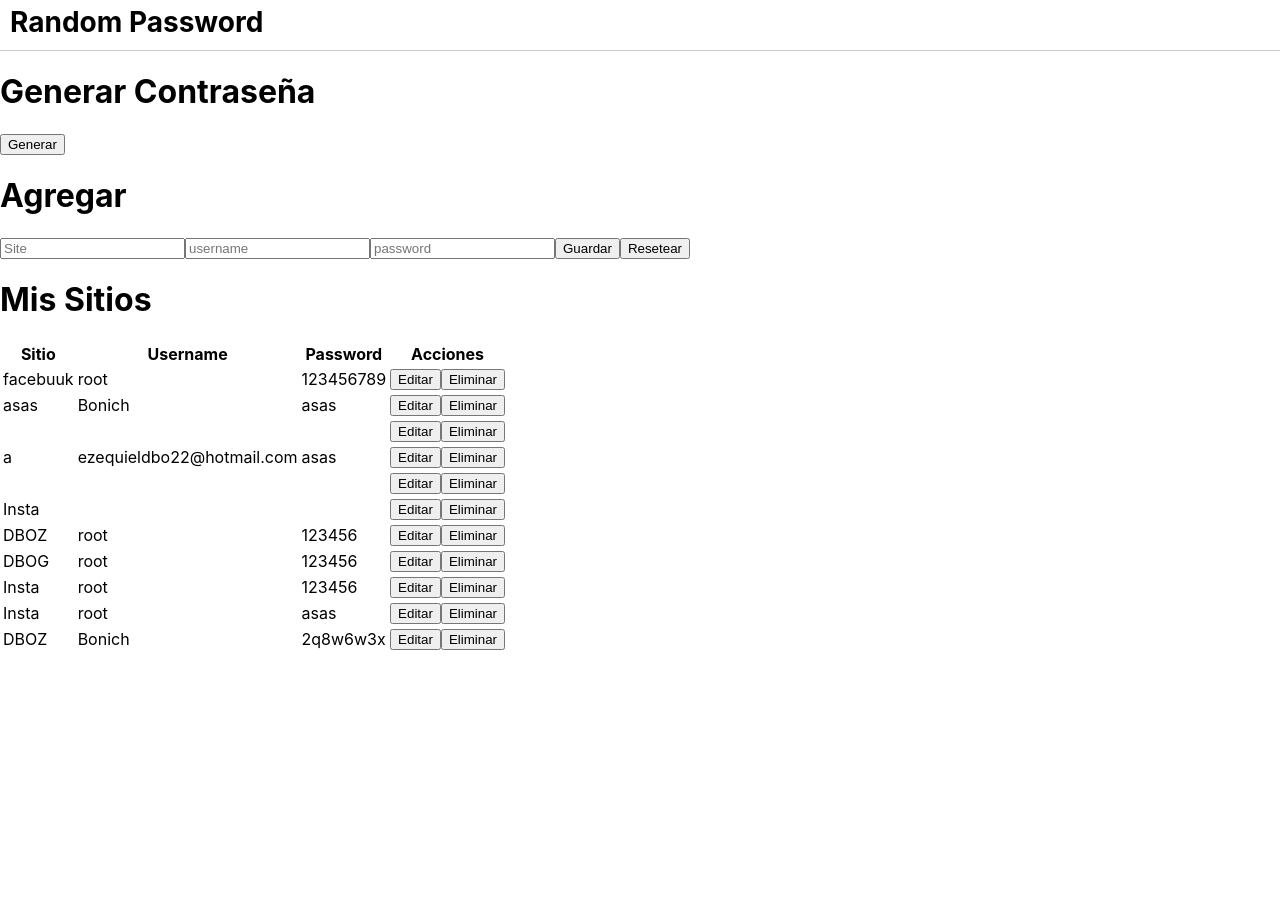
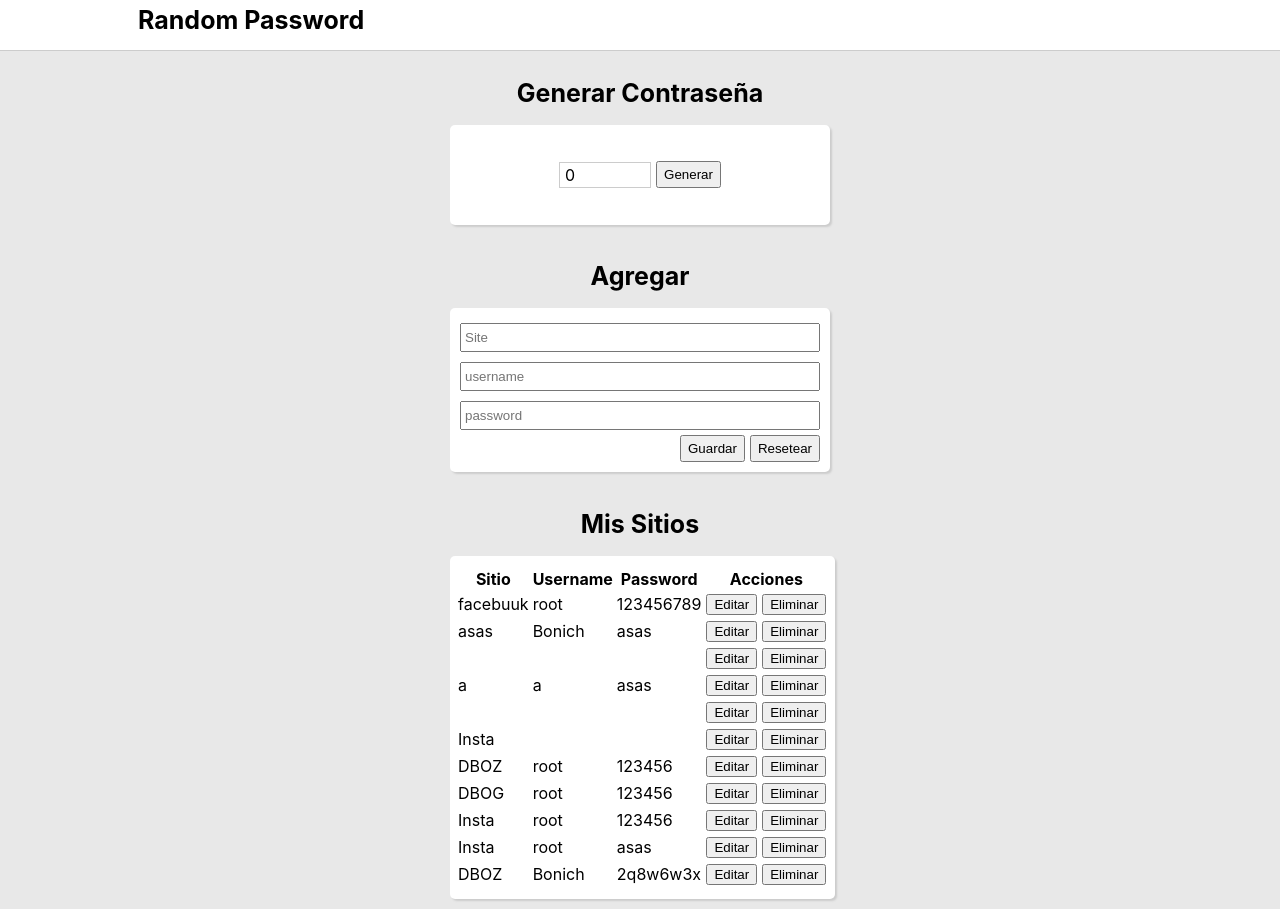
Before and after one commit to Boniich/RandomPassword, a React (Create React App) app: page / in a window 1280 px wide. Before the commit the page ends 800 px from the top, so only its background shows below. Built offline with nearby package versions, Linux system fonts and the light colour scheme; data requests are answered from the project's data file.

Commit message:
added css style

```diff
--- a/src/App.css
+++ b/src/App.css
@@ -1,12 +1,132 @@
 
-.nav{
-  background-color: var(--white);
+
+.conteiner{
+  width: 320px;
+  margin: 0 auto;
+}
+
+.padding {
+  padding: 10px 10px;
+}
+
+.titles {
+  font-size: 25px;
+  text-align: center;
+}
+
+.conteiner-nav{
+  background-color: #fff;
   border-bottom: 1px solid #ccc;
   height: 50px;
 }
 
 .nav h1{
   margin: 0 0;
-  font-size: 28px;
+  font-size: 25px;
   padding: 5px 10px;
 }
+
+.box-generator, .form, .table{
+  background-color: #fff;
+  border-radius: 5px;
+}
+
+.box-generator{
+
+  height: 100px;
+  display: flex;
+  justify-content: center;
+  align-items: center;
+  gap: 5px;
+  box-shadow: 2px 2px 2px #ccc;
+}
+
+.password-result{
+  width: 80px;
+  padding: 2px 5px;
+  border: 1px solid #ccc;
+  margin: 0 0;
+}
+
+.btn-generar{
+  height: 27px;
+}
+
+.form{
+  display: flex;
+  flex-direction: column;
+  box-shadow: 2px 2px 2px #ccc;
+  padding: 10px 10px;
+}
+
+.inputs{
+  padding: 5px 3px;
+  margin: 5px 0;
+}
+
+.section-form-btns{
+  display: flex;
+  justify-content: flex-end;
+  gap: 5px;
+}
+
+.form-btn{
+  height: 27px;
+}
+
+.table{
+  box-shadow: 2px 2px 2px #ccc;
+  padding: 10px 5px;
+  margin: 0 auto;
+}
+
+
+th, td{
+  font-size: 14px;
+}
+
+.table-btns{
+  display: flex;
+  flex-direction: column;
+  gap: 2px;
+}
+
+.conteiner-loader{
+  display: flex;
+  justify-content: center;
+}
+
+@media screen and (min-width: 400px) {
+
+  .conteiner{
+    width: 400px;
+  }
+
+  th, td{
+    font-size: 16px;
+  }
+
+  .table{
+    margin: 0 auto;
+  }
+
+  .table-btns{
+    padding: 2px 2px;
+    display: flex;
+    flex-direction: row;
+    gap: 5px;
+  }
+}
+
+@media screen and (min-width: 1024px) {
+  .conteiner-nav{
+    background-color: #fff;
+
+  }
+
+  .box-nav{
+    max-width: 1024px;
+    margin: 0 auto;
+  }
+
+}
--- a/src/App.js
+++ b/src/App.js
@@ -8,8 +8,10 @@ function App() {
     <div className="App">
       <header className="App-header">
         <Nav />
+        <div className="conteiner">
         <PasswordGenerator />
         <RandomPassword />
+        </div>
       </header>
     </div>
   );
--- a/src/api/db.json
+++ b/src/api/db.json
@@ -21,7 +21,7 @@
     {
       "id": 1632434389915,
       "site": "a",
-      "username": "ezequieldbo22@hotmail.com",
+      "username": "a",
       "password": "asas"
     },
     {
--- a/src/components/DataForm.js
+++ b/src/components/DataForm.js
@@ -59,14 +59,17 @@ const DataForm = ({createData,updateData,dataToEdit,setDataToEdit}) =>{
 
 
     return(
-        <div>
-            <h1>Agregar</h1>
-            <form onSubmit={handleSumit}>
-                <input type="text" name="site" placeholder="Site" onChange={handleChange} value={form.site}/>
-                <input type="text" name="username" placeholder="username" onChange={handleChange} value={form.username}/>
-                <input type="text" name="password" placeholder="password" onChange={handleChange} value={form.password}/>
-                <input type="submit" value="Guardar"/>
-                <input type="reset" value="Resetear" onClick={handleReset}/>
+        <div className="padding conteiner-form">
+            <h1 className="titles">{dataToEdit ? "Editar": "Agregar"}</h1>
+            <form className="form" onSubmit={handleSumit}>
+                <input className="inputs" type="text" name="site" placeholder="Site" onChange={handleChange} value={form.site}/>
+                <input className="inputs" type="text" name="username" placeholder="username" onChange={handleChange} value={form.username}/>
+                <input className="inputs" type="text" name="password" placeholder="password" onChange={handleChange} value={form.password}/>
+                <section className="section-form-btns">
+                <input className="form-btn" type="submit" value="Guardar"/>
+                <input className="form-btn" type="reset" value="Resetear" onClick={handleReset}/>
+                </section>
+
             </form>
         </div>
     )
--- a/src/components/DataTable.js
+++ b/src/components/DataTable.js
@@ -5,9 +5,9 @@ import DataTableRow from "./DataTableRow";
 const DataTable = ({data, setDataToEdit, deleteData}) =>{
 
     return(
-        <div>
-            <h1>Mis Sitios</h1>
-            <table>
+        <div className="padding ">
+            <h1 className="titles">Mis Sitios</h1>
+            <table className="table">
                 <thead>
                     <tr>
                         <th>Sitio</th>
--- a/src/components/DataTableRow.js
+++ b/src/components/DataTableRow.js
@@ -8,7 +8,7 @@ const DataTableRow = ({el, setDataToEdit, deleteData}) =>{
             <td>{site}</td>
             <td>{username}</td>
             <td>{password}</td>
-            <td>
+            <td className="table-btns">
                 <button onClick={()=> setDataToEdit(el)}>Editar</button>
                 <button onClick={()=> deleteData(id)}>Eliminar</button>
             </td>
--- a/src/components/Loader.css
+++ b/src/components/Loader.css
@@ -4,6 +4,8 @@
     position: relative;
     width: 80px;
     height: 80px;
+    top: 50px;
+    left: 40%;
   }
   .lds-spinner div {
     transform-origin: 40px 40px;
@@ -19,6 +21,7 @@
     height: 18px;
     border-radius: 20%;
     background: #000;
+
   }
   .lds-spinner div:nth-child(1) {
     transform: rotate(0deg);
--- a/src/components/Nav.js
+++ b/src/components/Nav.js
@@ -4,8 +4,12 @@ import React from "react";
 function Nav(){
 
     return (
+        <div className="conteiner-nav">
+        <div className="box-nav">
         <div className="nav">
             <h1>Random Password</h1>
+        </div>
+        </div>
         </div>
 
     );
--- a/src/components/PasswordGenerator.js
+++ b/src/components/PasswordGenerator.js
@@ -6,7 +6,7 @@ export default class PasswordGenerator extends Component{
     constructor(props){
         super(props);
        this.state = {
-            password: [],
+            password: [0],
         };
 
         this.generar = this.generar.bind(this);
@@ -69,11 +69,16 @@ export default class PasswordGenerator extends Component{
     render(){
         return(
             <>
-            <div>
-                <h1>Generar Contraseña</h1>
-                <div>
-                    <p>{this.state.password}</p>
-                    <button onClick={this.generar}>Generar</button>
+            <div className="padding conteiner-generator">
+                <h1 className="titles">Generar Contraseña</h1>
+                <div className="box-generator">
+                    <div>
+                         <p className="password-result">{this.state.password}</p>
+                    </div>
+                    <div>
+                         <button className="btn-generar" onClick={this.generar}>Generar</button>
+                    </div>
+
                 </div>
             </div>
             </>
--- a/src/index.css
+++ b/src/index.css
@@ -5,6 +5,7 @@ body {
     sans-serif;
   -webkit-font-smoothing: antialiased;
   -moz-osx-font-smoothing: grayscale;
+  background-color: #E8E8E8;
 }
 
 code {
```
